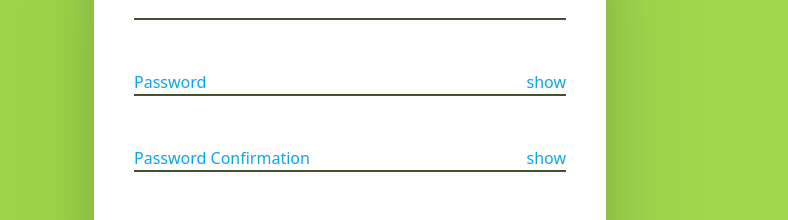
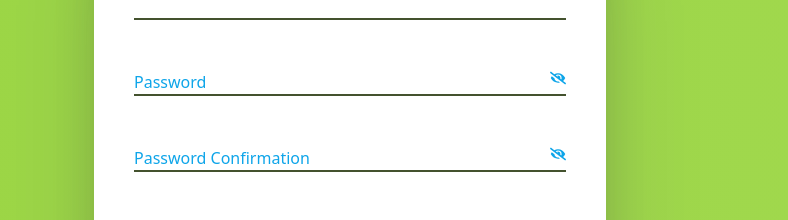
Before and after one commit to Chimwemwe-127001/book-appointment-frontend, a React (Create React App) app: page /signup in a window 1280 px wide. Shown: the part 297-517 px from the top of the page, without its empty margins (290-1078 px from the left). Built offline with nearby package versions, Linux system fonts and the light colour scheme; no server answers.

Commit message:
Feat: add the eye icon

```diff
--- a/package.json
+++ b/package.json
@@ -13,6 +13,7 @@
     "prop-types": "^15.8.1",
     "react": "^18.1.0",
     "react-dom": "^18.1.0",
+    "react-icons": "^4.3.1",
     "react-paginate": "^8.1.3",
     "react-redux": "^8.0.1",
     "react-router": "^6.3.0",
--- a/src/components/sessions/Signup.js
+++ b/src/components/sessions/Signup.js
@@ -2,6 +2,7 @@
 /* eslint-disable consistent-return */
 import { useRef, useState, useEffect } from 'react';
 import { useNavigate, Link } from 'react-router-dom';
+import { FaEye, FaEyeSlash } from 'react-icons/fa';
 import { useDispatch, useSelector } from 'react-redux';
 import { signUpUser } from '../../redux/session/thunks/utils';
 
@@ -70,14 +71,16 @@ const Signup = () => {
               <label htmlFor="password" className="input_label">
                 Password
               </label>
-              <button type="button" onClick={() => setShowPassword(!showPassword)}>{showPassword ? 'hide' : 'show'}</button>
+              <button type="button" onClick={() => setShowPassword(!showPassword)}>
+                {showPassword ? <FaEye /> : <FaEyeSlash /> }
+              </button>
             </div>
             <div className="form-group">
               <input type={showPasswordConfirmation ? 'text' : 'password'} id="password-confirmation" ref={passwordConfirmRef} className="input_field" required />
               <label htmlFor="password-confirmation" className="input_label">
                 Password Confirmation
               </label>
-              <button type="button" onClick={() => setShowPasswordConfirmation(!showPasswordConfirmation)}>{showPasswordConfirmation ? 'hide' : 'show'}</button>
+              <button type="button" onClick={() => setShowPasswordConfirmation(!showPasswordConfirmation)}>{showPasswordConfirmation ? <FaEye /> : <FaEyeSlash />}</button>
             </div>
             <div className="submit-btn">
               <button type="submit">Submit</button>
```
Also changed, not shown: 1 other file (tests, documents, lock files or other folders).
